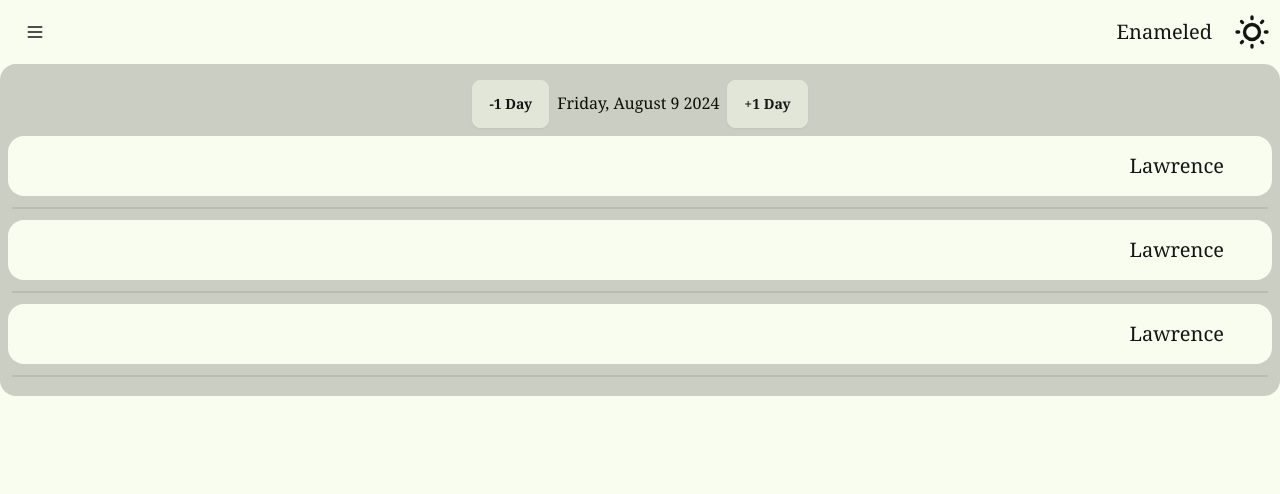
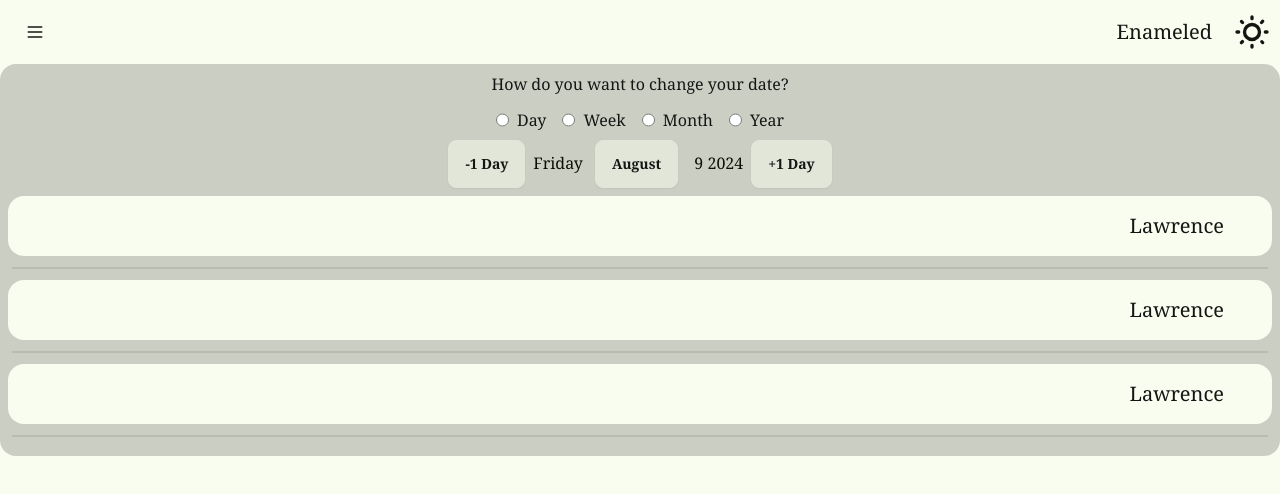
Before and after one commit to lclemente225/patient-management-system, a React (Vite) app: page / in a window 1280 px wide. Shown: the top 494 px of the page. Built offline with nearby package versions, Linux system fonts and the light colour scheme.

Commit message:
used date-fn library for date change functionality

```diff
--- a/package.json
+++ b/package.json
@@ -15,6 +15,7 @@
     "@tauri-apps/api": "^1",
     "concurrently": "^8.2.2",
     "cors": "^2.8.5",
+    "date-fns": "^3.6.0",
     "express": "^4.19.2",
     "react": "^18.2.0",
     "react-dom": "^18.2.0"
--- a/src/components/AdminHome/AdminHome.tsx
+++ b/src/components/AdminHome/AdminHome.tsx
@@ -6,13 +6,66 @@ import { useDate } from '../../lib/contexts/date.js'
 
 
 const AdminHome = () => {
+  const [dateChangeSelector, selectDateChangeSelector] = useState({value: ''})
 
-  console.log("dummy", dummyData)
+  function handleDateChangeSelector(e){
+    selectDateChangeSelector({
+      value: e.target.value
+    })
+  }
+
   return (
     <div className='home-container'>
       <Navbar />
       <div className='card bg-base-300 p-2'>
-        <DateSelector/>
+        <form className='flex gap-3 flex-col px-3 justify-center items-center'
+          onChange={e => handleDateChangeSelector(e)}
+        >
+          <h5>How do you want to change your date?</h5>
+          <div className='flex gap-4'>
+            <label className='flex gap-2'>
+              <input
+                name="dateSelector"
+                type="radio"
+                id="radio-day"
+                value="day"
+                checked={dateChangeSelector.value === 'day'}
+              />
+              Day
+            </label>
+            <label className='flex gap-2'>
+              <input
+                name="dateSelector"
+                type="radio"
+                id="radio-week"
+                value="week"
+                checked={dateChangeSelector.value === 'week'}
+              />
+              Week
+            </label>
+            <label className='flex gap-2'>
+              <input
+                name="dateSelector"
+                type="radio"
+                id="radio-month"
+                value="month"
+                checked={dateChangeSelector.value === 'month'}
+              />
+              Month
+            </label>
+            <label className='flex gap-2'>
+              <input
+                name="dateSelector"
+                type="radio"
+                id="radio-year"
+                value="year"
+                checked={dateChangeSelector.value === 'year'}
+              />
+              Year
+            </label>
+          </div>
+        </form>
+      <DateSelector dateChangeSelector={dateChangeSelector}/>
       {
         dummyData.map((data, index) => {
 
--- a/src/components/DateSelector/DateSelector.tsx
+++ b/src/components/DateSelector/DateSelector.tsx
@@ -1,192 +1,246 @@
 import { useEffect } from 'react'
 import { useDate } from '../../lib/contexts/date.js'
 import {months, days} from '../../lib/dateConverter.js'
-import {dateObjType} from './types.js'
+import {dateObjType, selectDateParameterType} from './types.js'
+import {
+        format,
+        add,
+        sub,
+        addYears,
+        subYears,
+        addMonths,
+        subMonths,
+        addWeeks,
+        subWeeks,
+        addDays,
+        subDays,
+        getDate,
+        setMonth,
+        getYear,
+        } from 'date-fns'
 
-const DateSelector = () => {
+
+let selectDateParameter: selectDateParameterType = {
+    day: false,
+    week: false,
+    month: false,
+    sixMonth: false,
+    year: false
+}
+
+const DateSelector = ({dateChangeSelector}) => {
     const {date, setDate} = useDate()
 
-    function monthIndexCalc(
-        index: number,
-        dayOfMonth: number,
-        monthDays: number,
-        prevDayOfMonth: number,
-        prevMonthObj?: {name:string, numberDays: number} | undefined,
-        ){
-        const {numberDays} = prevMonthObj ?? {};
-        let indexVal = index;
+    /*
+    I need to make a new obj.
+    1. set date / when you change day or week set it
+    2. set state
+    3. render on front end
 
-        if(prevDayOfMonth === 1 && dayOfMonth === numberDays){
-            return indexVal-1
+    let dateObj = {
+        fullDate,
+        weekday,
+        month,
+        year,
+
+    }
+    */
+
+    function changeDate(selectDateParameter: selectDateParameterType, direction: Boolean, thisDay: string){
+        //change day
+        const {day,week,month,sixMonth, year} = selectDateParameter
+        if(day){
+            let newDay = direction ? addDays(thisDay, 1) : subDays(thisDay, 1)
+            return newDay
         }
-        if(prevDayOfMonth === monthDays && dayOfMonth === 1){
-            return indexVal+1
+        if(week){
+            let newWeek = direction ? addWeeks(thisDay, 1) : subWeeks(thisDay, 1)
+            return newWeek
         }
-        if(dayOfMonth >= 1 && dayOfMonth < monthDays){
+        if(month){
+            //if 1st week, go to 1st week of next month on same weekday
+            let newMonth = direction ? addMonths(thisDay, 1) : subMonths(thisDay, 1)
+            return newMonth
         }
-
-        return indexVal
-    }
-
-    function JanOrDecMonthIndexCalc(
-        index: number,
-        dayOfMonth: number,
-        prevDayOfMonth: number
-        ){
-        if(index === 0){
-            if(dayOfMonth === 31 && prevDayOfMonth === 1){
-                return 11
-            }
-            if(dayOfMonth === 1 && prevDayOfMonth === 31){
-                return 1
-            }
-
-        return 0
+        if(sixMonth){
+            //if 1st week, go to 1st week of next month on same weekday
+            let newSixMonth = direction ? addMonths(thisDay, 6) : subMonths(thisDay, 6)
+            return newSixMonth
         }
-        if(index === 11){
-            if(dayOfMonth === 1 && prevDayOfMonth === 31){
-                return 0
-            }
-            if(dayOfMonth === 30 && prevDayOfMonth === 1){
-                return 10
-            }
-
-        return 11
+        if(year){
+            //if 1st week, go to 1st week of next month on same weekday
+            let newYear = direction ? addYears(thisDay, 1) : subYears(thisDay, 1)
+            return newYear
         }
     }
 
-    function selectMonthIndexCalc(
-        index: number,
-        dayOfMonth: number,
-        monthDays: number,
-        prevDayOfMonth: number,
-        prevMonthObj?: {name:string, numberDays: number},
-        ){
-        if(index === 0 || index === 11){
-            return JanOrDecMonthIndexCalc(index, dayOfMonth, prevDayOfMonth)
-        }
-        return monthIndexCalc(index, dayOfMonth, monthDays, prevDayOfMonth, prevMonthObj)
+    function changeDay(selectDateParameter: selectDateParameterType, direction: Boolean){
+        let thisDay: string = format(date.todayFullDate, "Pp");
+        let newDay: Date = changeDate(selectDateParameter, direction, thisDay)
+
+        let month = format(newDay, "LLLL")
+        let year = getYear(newDay)
+        let dayOfMonth = getDate(newDay)
+        let dayOfWeek = format(newDay, "EEEE")
+
+        setDate((dateObj: dateObjType) => {
+            return {
+                ...dateObj,
+                todayFullDate: newDay,
+                month,
+                year,
+                dayOfMonth,
+                dayOfWeek
+            }
+        })
     }
 
-    function dayOfMonthVarCalc(
-        obj: dateObjType,
-        direction: Boolean,
-        months:{name:string, numberDays: number}[]
-        ){
-        //if day of month is less then the number of days
-        let newObj = {...obj}
-        let newDayOfMonth = newObj.dayOfMonth;
-        direction ? newDayOfMonth+=1 : newDayOfMonth-=1
-        //console.log("dayofmonthvarcals current month days, ", newDayOfMonth,", prev month days: ",months[newObj.monthIndex-1]["numberDays"])
-        if(newDayOfMonth > 0 && newDayOfMonth <= months[newObj.monthIndex]["numberDays"]) {
-            return newDayOfMonth
-        }else{
-            //change month index to change month
-            return direction ? 1 : months[newObj.monthIndex-1]["numberDays"]
-        }
-    }
+    function handleSetMonth(index: number){
+        setDate((dateObj: dateObjType) => {
+            let thisDay = dateObj.todayFullDate;
+            let newMonth = setMonth(thisDay, index)
 
-    function JanOrDecMonthDayCalc(
-        index: number,
-        dateObj: dateObjType,
-        direction: Boolean){
-        let newObj = {...dateObj}
-        let newDayOfMonth = newObj.dayOfMonth;
-        direction ? newDayOfMonth+=1 : newDayOfMonth-=1
-
-        if(index === 0){
-            if(newDayOfMonth > 0 && newDayOfMonth <= months[0]["numberDays"]) {
-                return newDayOfMonth
-            }else{
-                //change month index to change month
-                return direction ? 1 : months[11]["numberDays"]
-            }
-        }
-        if(index === 11){
-            if(newDayOfMonth > 0 && newDayOfMonth <= months[11]["numberDays"]) {
-                return newDayOfMonth
-            }else{
-                //change month index to change month
-                return direction ? 1 : months[10]["numberDays"]
-            }
-        }
-    }
-
-    function selectDayOfMonthIndexCalc(
-        monthIndex: number,
-        obj: any,
-        direction: Boolean,
-        months:{name:string, numberDays: number}[]
-        ){
-            console.log("monthIndex, ", monthIndex)
-        if(monthIndex === 0 || monthIndex === 11){
-            return JanOrDecMonthDayCalc(monthIndex, obj, direction)
-        }
-        return dayOfMonthVarCalc(obj, direction, months)
-    }
-
-    function changeDayOfWeek(direction: Boolean, dateObj: {dayIndex:number}){
-        let newObj = {...dateObj}
-       return direction ?
-        (newObj.dayIndex < 6 ? newObj.dayIndex+=1 : 0 )
-        :
-        (newObj.dayIndex > 0 ? newObj.dayIndex-=1 : 6 );
-    }
-
-    function changeWeek(dayIndex, dayOfMonth, month){
-        //+7
-        //-7
-    }
-
-    function changeDay(direction: Boolean){
-
-        setDate((dateObj: any) => {
-            //monthIndex(which month),
-            //dayOfMonth(current numbered day of the month),
-            //numberDays(total number of days in current month)
-            let monthIndex = dateObj.monthIndex;
-            let prevDayOfMonth = dateObj.dayOfMonth;
-            let currMonthDays = dateObj.month.numberDays;
-
-            let dayIndexVar = changeDayOfWeek(direction, dateObj)
-            let dayOfWeekVar = days[dayIndexVar];
-            let dayOfMonthVar = selectDayOfMonthIndexCalc(monthIndex, dateObj, direction, months);
-            let monthIndexVal = selectMonthIndexCalc(monthIndex, dayOfMonthVar, currMonthDays, prevDayOfMonth, months[monthIndex-1]);
-            let monthVar = months[monthIndexVal];
-
-            let yearVar = 2024;
+            let month = format(newMonth, "LLLL")
+            let year = getYear(newMonth)
+            let dayOfMonth = getDate(newMonth)
+            let dayOfWeek = format(newMonth, "EEEE")
 
             return {
                 ...dateObj,
-                dayIndex: dayIndexVar,
-                monthIndex: monthIndexVal,
-                month: monthVar,
-                dayOfWeek: dayOfWeekVar,
-                dayOfMonth: dayOfMonthVar,
-                year: yearVar
+                todayFullDate: newMonth,
+                month,
+                year,
+                dayOfMonth,
+                dayOfWeek
             }
         })
     }
 
     return (
         <p className='text-center text-secondary-content'>
+            {
+            dateChangeSelector.value === 'year' &&
+                <button
+                    className='btn btn-2 my-2'
+                    onClick={() => {
+                    changeDay({...selectDateParameter, year: true}, false)
+                }}>
+                    prev Year
+                </button>
+            }
+            {
+            dateChangeSelector.value === 'month' &&
+                <button
+                    className='btn btn-2 my-2'
+                    onClick={() => {
+                    changeDay({...selectDateParameter, sixMonth: true}, false)
+                }}>
+                    -6 Mo
+                </button>
+            }
+            {
+            dateChangeSelector.value === 'month' &&
+                <button
+                    className='btn btn-2 my-2'
+                    onClick={() => {
+                    changeDay({...selectDateParameter, month: true}, false)
+                }}>
+                    -1 Mo
+                </button>
+            }
+             {
+            dateChangeSelector.value === 'week' &&
+                <button
+                    className='btn btn-2 my-2'
+                    onClick={() => {
+                    changeDay({...selectDateParameter, week: true}, false)
+                }}>
+                    Prev Week
+                </button>
+            }
             <button
                 className='btn btn-2 my-2'
                 onClick={() => {
-                changeDay(false)
+                changeDay({...selectDateParameter, day: true}, false)
             }}>
                 -1 Day
             </button>
             <span className='px-2'>
-            {date.dayOfWeek}, {date.month?.name} {date.dayOfMonth} {date.year}
+            {date.dayOfWeek}
+
+            <div className='px-2 dropdown dropdown-bottom dropdown-end'>
+                <div tabIndex={0} role="button" className="btn m-1 z-50">
+                    {date.month}
+                </div>
+                <ul
+                    tabIndex={0}
+                    className="menu dropdown-content bg-base-100 rounded-box z-[1] mt-4 w-52 p-2 shadow z-50">
+                    {
+                        months.map((months: {name: string, numberDays: number}, index: number) => {
+                            return (
+                                <li onClick={() => {
+                                    console.log("click")
+                                    handleSetMonth(index)
+                                }}
+                                className="bg-base-100 "
+                                >
+                                    <a>{months.name}</a>
+                                </li>
+                            )
+                        })
+                    }
+                </ul>
+            </div>
+
+            <span className=''> {date.dayOfMonth}</span> {date.year}
             </span>
             <button
                 className='btn btn-2 my-2'
                 onClick={() => {
-                changeDay(true)
+                changeDay({...selectDateParameter, day: true},true)
             }}>
                 +1 Day
             </button>
+            {
+            dateChangeSelector.value === 'week' &&
+                <button
+                    className='btn btn-2 my-2'
+                    onClick={() => {
+                    changeDay({...selectDateParameter, week: true}, true)
+                }}>
+                    Next Week
+                </button>
+            }
+            {
+            dateChangeSelector.value === 'month' &&
+                <button
+                    className='btn btn-2 my-2'
+                    onClick={() => {
+                    changeDay({...selectDateParameter, month: true}, true)
+                }}>
+                    +1 Mo
+                </button>
+            }
+            {
+            dateChangeSelector.value === 'month' &&
+                <button
+                    className='btn btn-2 my-2'
+                    onClick={() => {
+                    changeDay({...selectDateParameter, sixMonth: true}, true)
+                }}>
+                    +6 Mo
+                </button>
+            }
+            {
+            dateChangeSelector.value === 'year' &&
+                <button
+                    className='btn btn-2 my-2'
+                    onClick={() => {
+                    changeDay({...selectDateParameter, year: true}, true)
+                }}>
+                    next Year
+                </button>
+            }
         </p>
     )
 }
--- a/src/lib/contexts/date.tsx
+++ b/src/lib/contexts/date.tsx
@@ -1,31 +1,31 @@
 // context/AuthContext.js
 import { createContext, useContext, useState, useEffect } from 'react';
 import {months, days} from '../dateConverter.js'
+import {format, getMonth, getYear} from 'date-fns'
 
 const DateContext = createContext(null);
 
 export const DateProvider = ({ children }) => {
   const [date, setDate] = useState({});
 
+  console.log(format(new Date(), "Pp"))
   const todayFullDate = new Date()
-  let monthIndex = todayFullDate.getMonth()
-  let dayIndex = todayFullDate.getDay()
-  let year = todayFullDate.getFullYear()
-  let monthDay = todayFullDate.getDate()
+  let month = format(todayFullDate, "LLLL")
+  let year = getYear(todayFullDate)
+  let dayOfMonth = format(todayFullDate, "d")
+  let dayOfWeek = format(todayFullDate, "EEEE")
 
   let today = {
     todayFullDate,
-    monthIndex,
-    dayIndex,
-    month: months[monthIndex],
-    dayOfWeek: days[dayIndex],
-    dayOfMonth: monthDay,
+    month,
+    dayOfWeek,
+    dayOfMonth,
     year
-}
+  }
 
 useEffect(() => {
   setDate(today)
-  console.log("useeffect wat")
+  console.log("useeffect wat", date)
 }, [])
 
   return (
--- a/src/lib/dateConverter.js
+++ b/src/lib/dateConverter.js
@@ -1,3 +1,5 @@
+
+
 export const months = [
     { name: "January", numberDays: 31 },
     { name: "February", numberDays: 28 },
```
Also changed, not shown: src/components/DateSelector/types.ts (+9 -2 lines), 1 other file (tests, documents, lock files or other folders).
